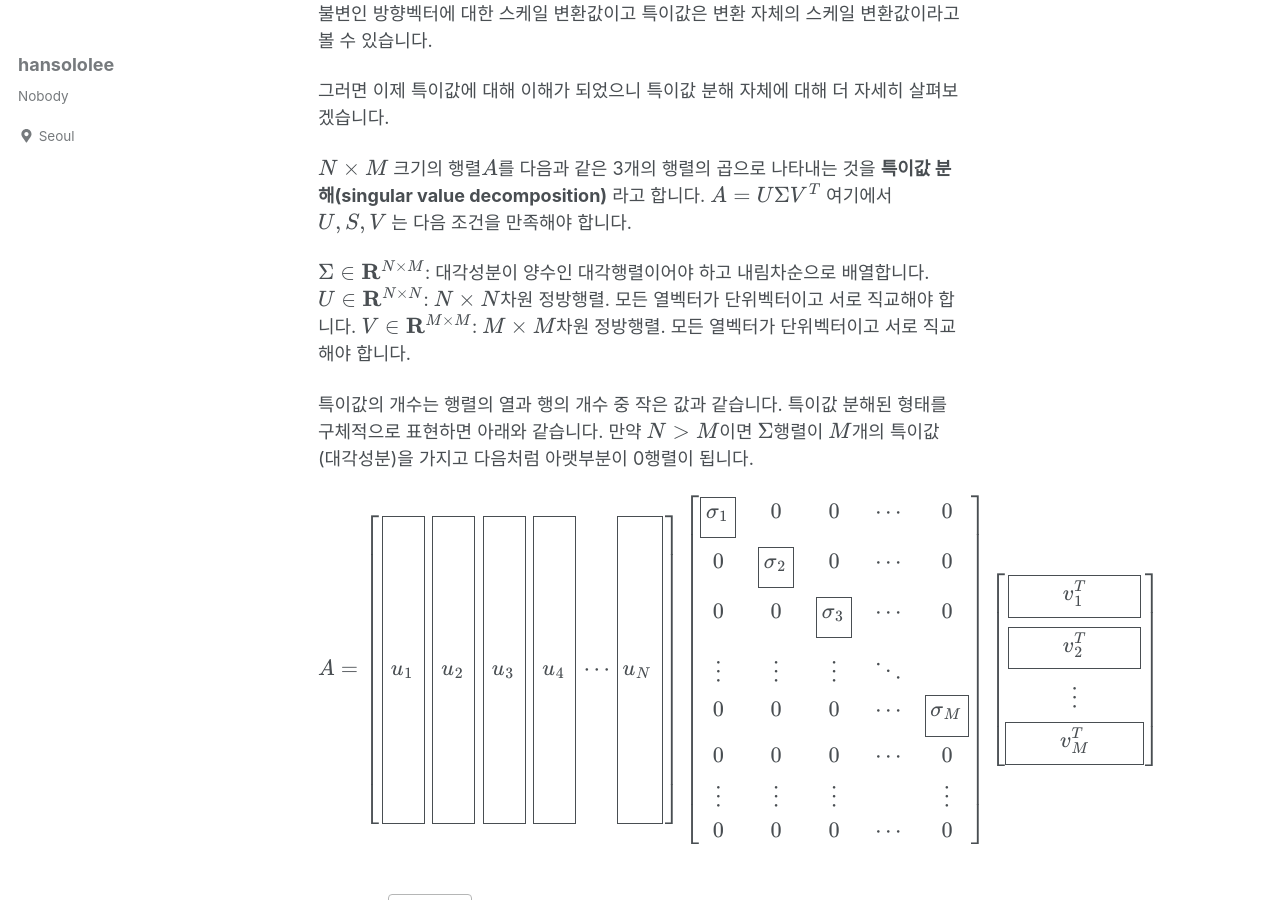
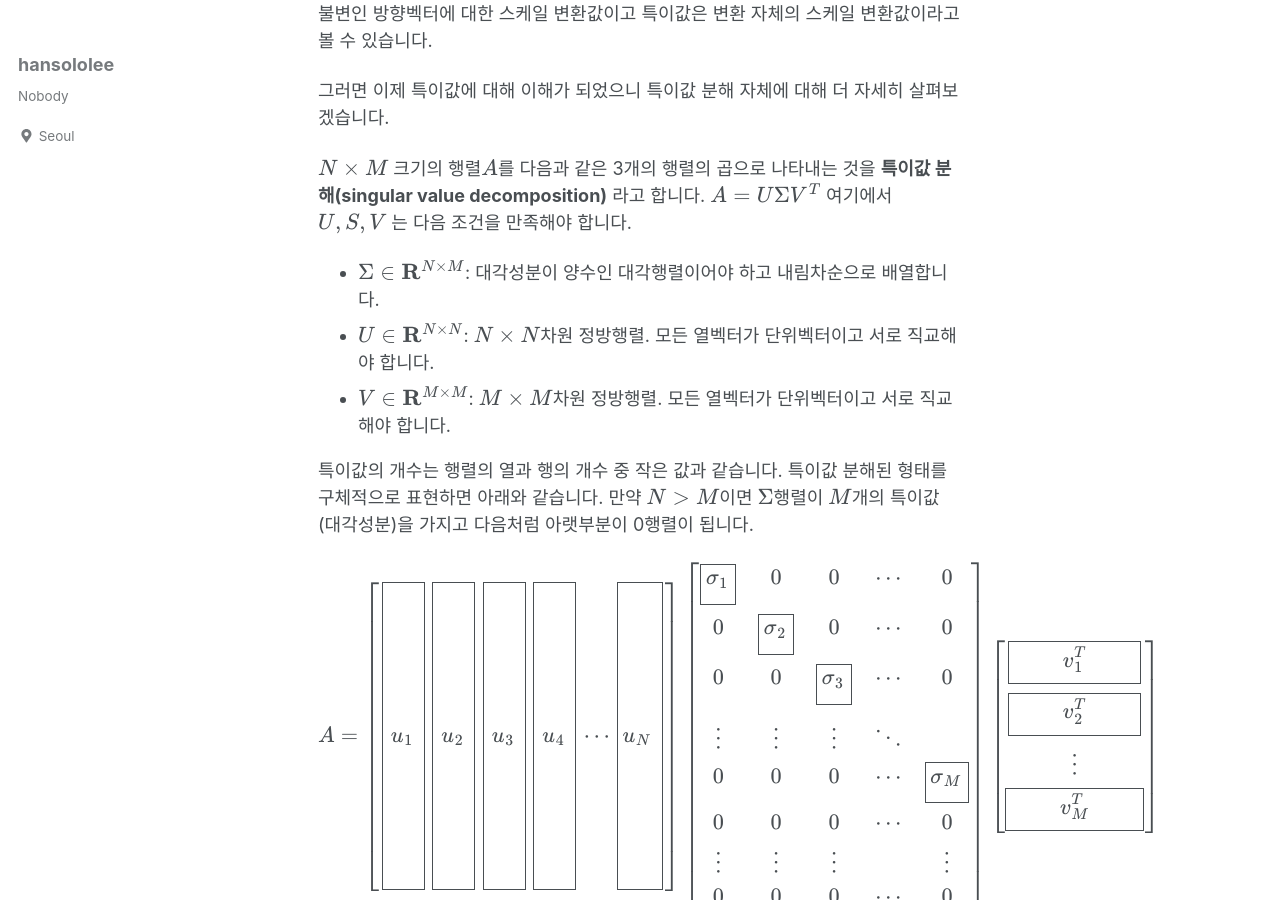
Before and after one commit to arisongha/hansololee.github.io, a Jekyll site: the page built from _posts/2019-01-14-svd.md, in a window 1280 px wide and 900 px high, scrolled down 680 px. Built offline with Jekyll 4.4.1, drawn with Linux system fonts in a browser that asks for light colours; cached includes are drawn as plain includes; nearby versions of some CDN libraries; formulas are drawn with MathJax 3.

Commit message:
Update 2019-01-14-svd.md

```diff
--- a/_posts/2019-01-14-svd.md
+++ b/_posts/2019-01-14-svd.md
@@ -28,9 +28,9 @@ categories:
 $$N \times M$$ 크기의 행렬$$A$$를 다음과 같은 3개의 행렬의 곱으로 나타내는 것을 **특이값 분해(singular value decomposition)** 라고 합니다.
 $$A = U\Sigma V^T$$ 여기에서 $$U,S,V$$ 는 다음 조건을 만족해야 합니다.
 
-$$\Sigma \in \mathbf{R}^{N \times M}$$: 대각성분이 양수인 대각행렬이어야 하고 내림차순으로 배열합니다.
-$$U \in \mathbf{R}^{N \times N}$$: $$N \times N$$차원 정방행렬. 모든 열벡터가 단위벡터이고 서로 직교해야 합니다.
-$$V \in \mathbf{R}^{M \times M}$$: $$M \times M$$차원 정방행렬. 모든 열벡터가 단위벡터이고 서로 직교해야 합니다.
+- $$\Sigma \in \mathbf{R}^{N \times M}$$: 대각성분이 양수인 대각행렬이어야 하고 내림차순으로 배열합니다.
+- $$U \in \mathbf{R}^{N \times N}$$: $$N \times N$$차원 정방행렬. 모든 열벡터가 단위벡터이고 서로 직교해야 합니다.
+- $$V \in \mathbf{R}^{M \times M}$$: $$M \times M$$차원 정방행렬. 모든 열벡터가 단위벡터이고 서로 직교해야 합니다.
 
 특이값의 개수는 행렬의 열과 행의 개수 중 작은 값과 같습니다. 특이값 분해된 형태를 구체적으로 표현하면 아래와 같습니다. 만약 $$N > M$$이면 $$\Sigma$$행렬이 $$M$$개의 특이값(대각성분)을 가지고 다음처럼 아랫부분이 0행렬이 됩니다.
 
```
